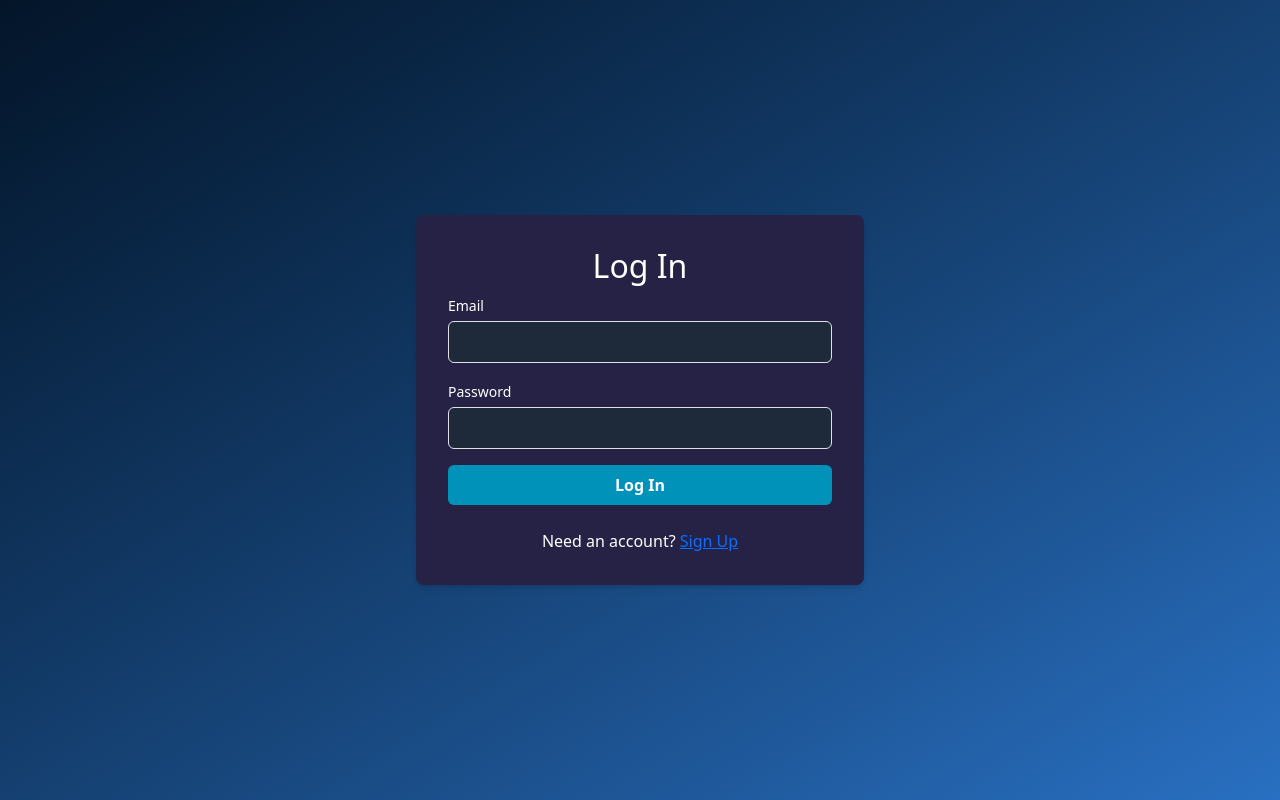
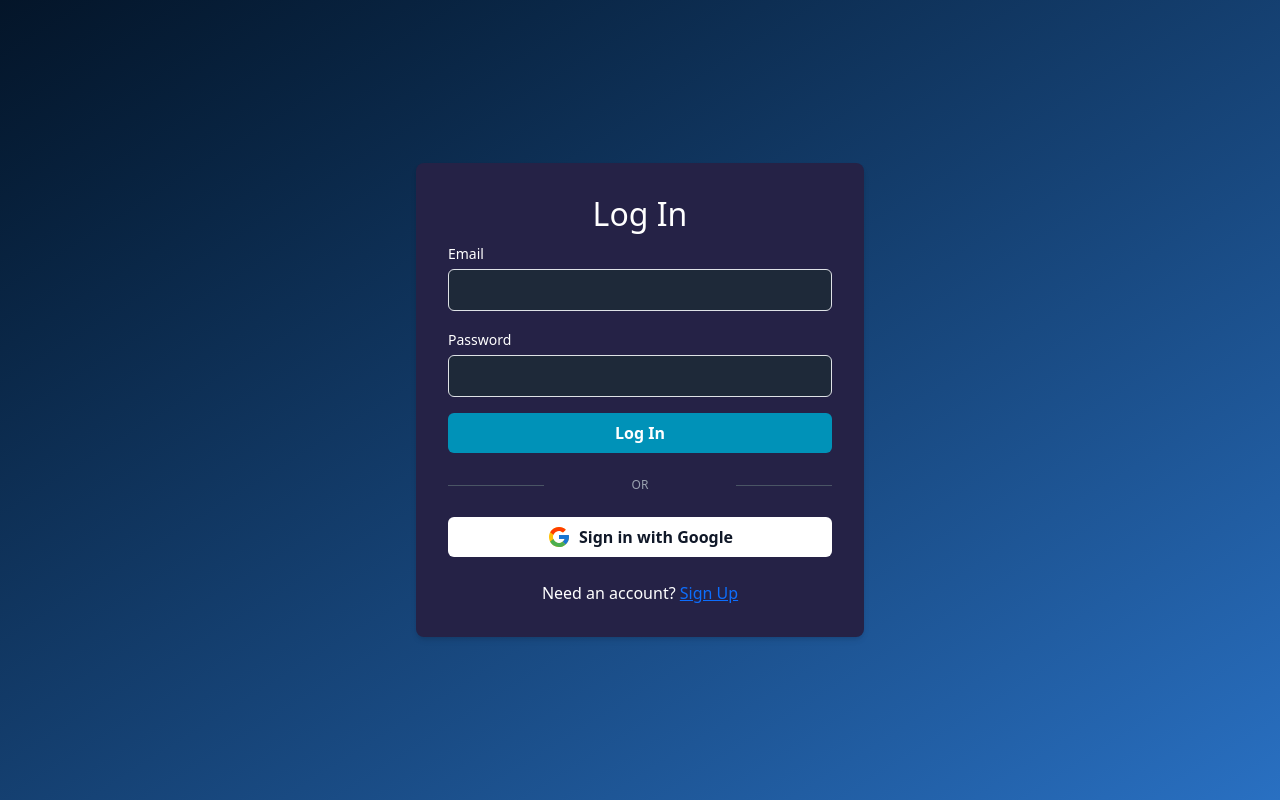
Before and after one commit to RyanCurley01/final_year_project, a React (Vite) app in the folder frontend/: page /login in a window 1280 px wide. Built offline with nearby package versions, Linux system fonts and the light colour scheme; no server answers.

Commit message:
Add google account registering and login

```diff
--- a/frontend/src/context/AuthContext.jsx
+++ b/frontend/src/context/AuthContext.jsx
@@ -1,8 +1,12 @@
 import React, { useContext, useState, useEffect } from "react";
-import { auth } from "../firebase";
+import { auth, googleProvider } from "../firebase";
+import { accountService } from "../redux/services/accountService";
 import {
   createUserWithEmailAndPassword,
   signInWithEmailAndPassword,
+  signInWithPopup,
+  signInWithRedirect,
+  getRedirectResult,
   signOut,
   onAuthStateChanged
 } from "firebase/auth";
@@ -24,6 +28,28 @@ export function AuthProvider({ children }) {
   function login(email, password) {
     return signInWithEmailAndPassword(auth, email, password);
   }
+
+  function loginWithGoogle() {
+    return signInWithPopup(auth, googleProvider);
+  }
+
+  function loginWithGoogleRedirect() {
+    return signInWithRedirect(auth, googleProvider);
+  }
+
+  async function syncWithBackend(user) {
+      if (!user) return null;
+      const token = await user.getIdToken();
+      // Pass displayName so backend can create account with name if it doesn't exist
+      const backendUser = await accountService.firebaseLogin(token, user.email, user.uid, user.displayName);
+      const fullUser = {
+        ...backendUser,
+        firebaseUid: user.uid
+      };
+      setUser(fullUser);
+      return fullUser;
+  }
+
 
   function logout() {
     localStorage.removeItem('currentUser');
@@ -98,6 +124,10 @@ export function AuthProvider({ children }) {
   const value = {
     currentUser,
     login,
+    loginWithGoogle,
+    loginWithGoogleRedirect,
+    auth, // Export auth for getRedirectResult usage
+    syncWithBackend,
     signup,
     logout,
     setUser
--- a/frontend/src/firebase.js
+++ b/frontend/src/firebase.js
@@ -1,5 +1,5 @@
 import { initializeApp } from "firebase/app";
-import { getAuth } from "firebase/auth";
+import { getAuth, GoogleAuthProvider } from "firebase/auth";
 
 // TODO: Replace the following with your app's Firebase project configuration
 // See: https://firebase.google.com/docs/web/setup#config-object
@@ -18,5 +18,6 @@ const app = initializeApp(firebaseConfig);
 
 // Initialize Firebase Authentication and get a reference to the service
 const auth = getAuth(app);
+const googleProvider = new GoogleAuthProvider();
 
-export { auth };
+export { auth, googleProvider };
--- a/frontend/src/pages/Login.jsx
+++ b/frontend/src/pages/Login.jsx
@@ -2,14 +2,48 @@ import React, { useRef, useState } from 'react';
 import { useAuth } from '../context/AuthContext';
 import { Link, useNavigate } from 'react-router-dom';
 import { accountService } from '../redux/services';
+import { FcGoogle } from "react-icons/fc";
 
 export default function Login() {
   const emailRef = useRef();
   const passwordRef = useRef();
-  const { login, setUser } = useAuth();
+  const { login, loginWithGoogle, syncWithBackend } = useAuth();
   const [error, setError] = useState('');
   const [loading, setLoading] = useState(false);
   const navigate = useNavigate();
+
+  async function handleGoogleLogin() {
+    try {
+      setError("");
+      setLoading(true);
+
+      console.log("DEBUG: Starting Google Popup Login...");
+      const result = await loginWithGoogle();
+      console.log("DEBUG: Popup finished, user:", result?.user?.email);
+
+      if (result && result.user) {
+          await syncWithBackend(result.user);
+          console.log("DEBUG: Backend sync complete, navigating to home");
+          navigate("/");
+      }
+    } catch (err) {
+      console.error("Google login failed", err);
+      // Suppress the COOP error which is often benign in dev
+      if (err.code === 'auth/popup-closed-by-user') {
+          setError("Sign in cancelled");
+      } else if (err.message && err.message.includes("Cross-Origin-Opener-Policy")) {
+          // This is a browserpolicy header issue, but often the login actually SUCCEEDED in the background.
+          // However, if we are in the catch block, the promise rejected.
+          // We can try to recover if onAuthStateChanged picks it up, but usually we just show error.
+          setError("Browser security policy blocked the popup. Please try again or use a different browser.");
+      } else {
+          setError("Failed to sign in with Google: " + err.message);
+      }
+    } finally {
+      // If we navigated, this might run on unmounted component, which is fine/ignored
+      setLoading(false);
+    }
+  }
 
   async function handleSubmit(e) {
     e.preventDefault();
@@ -107,6 +141,22 @@ export default function Login() {
             Log In
           </button>
         </form>
+
+        <div className="flex items-center justify-between my-4">
+          <span className="w-1/5 border-b border-gray-600 lg:w-1/4"></span>
+          <span className="text-xs text-center text-gray-400 uppercase">or</span>
+          <span className="w-1/5 border-b border-gray-600 lg:w-1/4"></span>
+        </div>
+
+        <button
+            disabled={loading}
+            onClick={handleGoogleLogin}
+            className="w-full flex items-center justify-center py-2 font-bold text-gray-900 bg-white rounded hover:bg-gray-100 focus:outline-none focus:ring-2 focus:ring-offset-2 focus:ring-cyan-500"
+          >
+            <FcGoogle className="mr-2 text-2xl" />
+            Sign in with Google
+        </button>
+
         <div className="text-center mt-4">
           Need an account? <Link to="/register" className="text-cyan-400 hover:text-cyan-300">Sign Up</Link>
         </div>
--- a/frontend/src/pages/Register.jsx
+++ b/frontend/src/pages/Register.jsx
@@ -2,6 +2,7 @@ import React, { useRef, useState } from 'react';
 import { useAuth } from '../context/AuthContext';
 import { Link, useNavigate } from 'react-router-dom';
 import { accountService } from '../redux/services';
+import { FcGoogle } from "react-icons/fc";
 
 export default function Register() {
   const emailRef = useRef();
@@ -9,10 +10,38 @@ export default function Register() {
   const passwordConfirmRef = useRef();
   const nameRef = useRef();
   const phoneRef = useRef();
-  const { signup, login, setUser } = useAuth();
+  const { signup, login, loginWithGoogle, syncWithBackend, setUser } = useAuth();
   const [error, setError] = useState('');
   const [loading, setLoading] = useState(false);
   const navigate = useNavigate();
+
+  async function handleGoogleRegister() {
+    try {
+      setError("");
+      setLoading(true);
+
+      console.log("DEBUG: Starting Google Popup Register...");
+      const result = await loginWithGoogle();
+
+      if (result && result.user) {
+          // Sync with backend (will create account if not exists)
+          await syncWithBackend(result.user);
+          console.log("DEBUG: Backend sync complete, navigating to home");
+          navigate("/");
+      }
+    } catch (err) {
+      console.error("Google register failed", err);
+      if (err.code === 'auth/popup-closed-by-user') {
+          setError("Sign in cancelled");
+      } else if (err.message && err.message.includes("Cross-Origin-Opener-Policy")) {
+          setError("Browser security policy blocked the popup. Please try again.");
+      } else {
+          setError("Failed to register with Google: " + err.message);
+      }
+    } finally {
+      setLoading(false);
+    }
+  }
 
   async function handleSubmit(e) {
     e.preventDefault();
@@ -120,6 +149,22 @@ export default function Register() {
             Sign Up
           </button>
         </form>
+
+        <div className="flex items-center justify-between my-4">
+          <span className="w-1/5 border-b border-gray-600 lg:w-1/4"></span>
+          <span className="text-xs text-center text-gray-400 uppercase">or</span>
+          <span className="w-1/5 border-b border-gray-600 lg:w-1/4"></span>
+        </div>
+
+        <button
+            disabled={loading}
+            onClick={handleGoogleRegister}
+            className="w-full flex items-center justify-center py-2 font-bold text-gray-900 bg-white rounded hover:bg-gray-100 focus:outline-none focus:ring-2 focus:ring-offset-2 focus:ring-cyan-500"
+          >
+            <FcGoogle className="mr-2 text-2xl" />
+            Sign up with Google
+        </button>
+
         <div className="text-center mt-4">
           Already have an account? <Link to="/login" className="text-cyan-400 hover:text-cyan-300">Log In</Link>
         </div>
--- a/frontend/vite.config.js
+++ b/frontend/vite.config.js
@@ -8,6 +8,9 @@ export default defineConfig({
     host: '0.0.0.0',
     port: 5173,
     allowedHosts: ['.ngrok-free.app', '.ngrok-free.dev', '.ngrok.io'],
+    headers: {
+      'Cross-Origin-Opener-Policy': 'same-origin-allow-popups',
+    },
     watch: {
       usePolling: true,
     },
```
